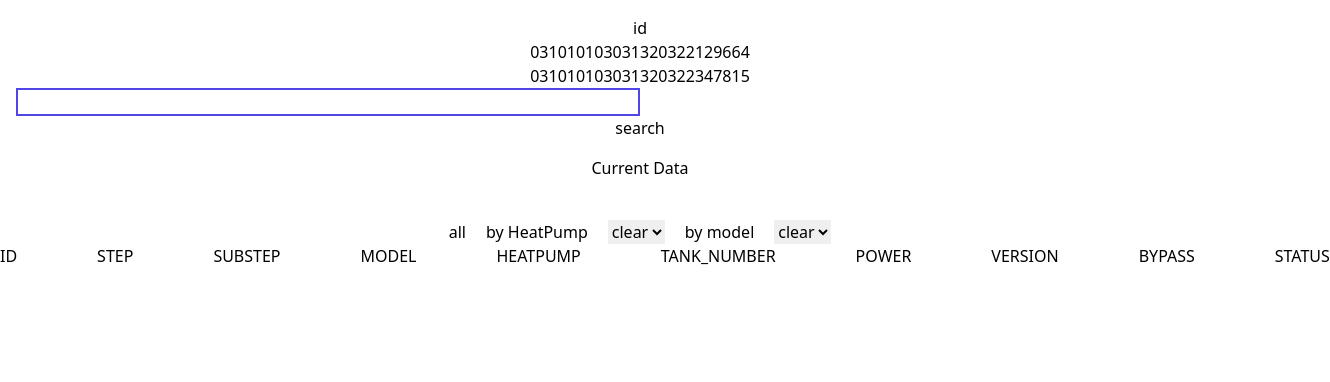
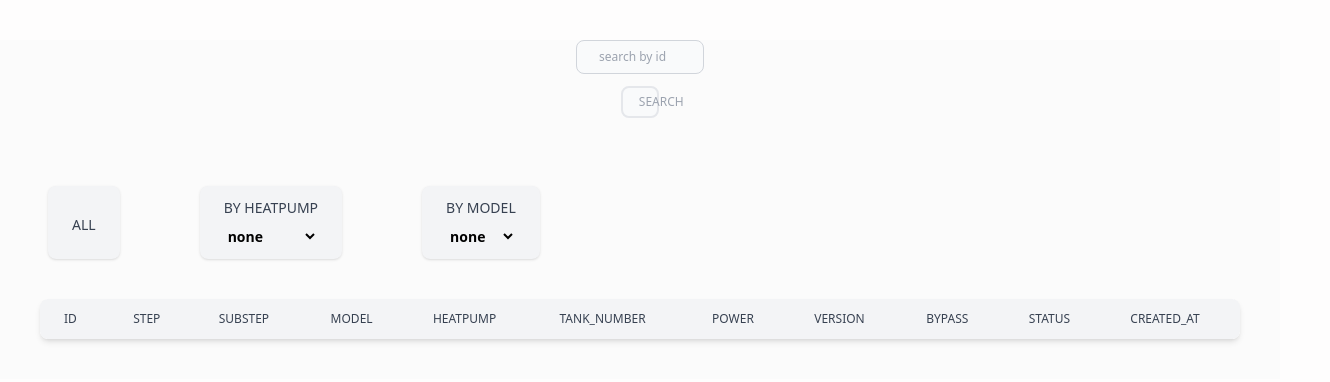
Before and after one commit to danielchochlinski/Data-App, a React (Create React App) app in the folder client/: page / in a window 1280 px wide. Shown: the top 382 px of the page, 1330 px wide, since content can reach past the window. Built offline with nearby package versions, Linux system fonts and the light colour scheme; the HTML template or start-up script is replaced by a standard one.

Commit message:
tailwind styles added

```diff
--- a/client/src/App.css
+++ b/client/src/App.css
@@ -1,38 +1,3 @@
-.App {
-  text-align: center;
+* {
+  background: rgba(246, 245, 245, 0.1);
 }
-
-.App-logo {
-  height: 40vmin;
-  pointer-events: none;
-}
-
-@media (prefers-reduced-motion: no-preference) {
-  .App-logo {
-    animation: App-logo-spin infinite 20s linear;
-  }
-}
-
-.App-header {
-  background-color: #282c34;
-  min-height: 100vh;
-  display: flex;
-  flex-direction: column;
-  align-items: center;
-  justify-content: center;
-  font-size: calc(10px + 2vmin);
-  color: white;
-}
-
-.App-link {
-  color: #61dafb;
-}
-
-@keyframes App-logo-spin {
-  from {
-    transform: rotate(0deg);
-  }
-  to {
-    transform: rotate(360deg);
-  }
-}
--- a/client/src/components/List.jsx
+++ b/client/src/components/List.jsx
@@ -1,64 +1,96 @@
 import React, { useEffect, useState, useCallback } from "react";
 import ListItem from "./ListItem";
+const List = ({ arr }) => {
+  const headers = [
+    "ID",
+    "STEP",
+    "SUBSTEP",
+    "MODEL",
+    "HEATPUMP",
+    "TANK_NUMBER",
+    "POWER",
+    "VERSION",
+    "BYPASS",
+    "STATUS",
+    "CREATED_AT",
+  ];
 
-const List = ({ arr }) => {
-  const headers = ["ID", "STEP", "SUBSTEP", "MODEL", "HEATPUMP", "TANK_NUMBER", "POWER", "VERSION", "BYPASS", "STATUS"];
-  // const heatPumpFilter = () => {};
-  // useEffect(() => {}, []);
   const [all, setAll] = useState(true);
-  console.log(arr);
   const uniqueHeatPump = [...new Set(arr.map((item) => item.heatpump))];
   const uniqueModel = [...new Set(arr.map((item) => item.model))];
   const [pump, setPump] = useState();
   const [model, setModel] = useState();
   const [filtered, setFiltered] = useState();
-  console.log(pump);
-  console.log(all);
+  // console.log(pump);
+  // console.log(all);
 
-  // const filterFunction = useCallback(() => {
-    // arr.filter((el) => {
-    //   if (all) {
-    //     return setFiltered(el);
-    //   } else if (el.heatpump === pump) {
-    //     setFiltered(el);
-    //     setAll(false);
-    //   }
-    // });
-  // }, [all, arr, pump]);
-  // console.log(filtered);
-  // useEffect(() => {
-  //   filterFunction();
-  // }, [filterFunction]);
+  const filterFunction = useCallback(() => {
+    arr.reduce((unique, o) => {
+      if (!unique.some((obj) => obj.id === o.id)) {
+        unique.push(o);
+      }
+      setFiltered(unique);
+      return unique;
+    }, []);
+  }, [arr]);
+  const filterByCriteria = useCallback(() => {
+    // arr.filter(()=>)
+  }, []);
+  console.log(arr);
+  useEffect(() => {
+    filterFunction();
+  }, [filterFunction, arr]);
   return (
-    <div className="flex flex-col mt-10 ">
-      <div className="flex gap-5 justify-center	">
-        <button onClick={() => setAll((state) => !state)}>all</button>
-        <label>by HeatPump</label>
-        <select onChange={(e) => setPump(e.target.value)} name="cars" id="cars">
-          <option value={undefined}>clear</option>
+    <div className="flex flex-col ">
+      <div className="flex gap-20 justify-left ml-12 	">
+        <div className="bg-gray-100 text-black cursor-ponter active:bg-black-600 font-semibold uppercase text-sm px-6 py-3 rounded-lg shadow hover:shadow-lg outline-none focus:outline-none ease-linear transition-all duration-150 flex flex-col justify-center	pb-0">
+          <label
+            className="mb-2  text-sm font-medium text-gray-700 dark:text-gray-400"
+            onClick={() => setAll((state) => !state)}
+          >
+            all
+          </label>
+        </div>
+        <div className="bg-gray-100 text-black cursor-ponter active:bg-black-600 font-semibold uppercase text-sm px-6 py-3 rounded-lg shadow hover:shadow-lg outline-none focus:outline-none ease-linear transition-all duration-150 flex flex-col">
+          <label className="mb-2 text-sm font-medium text-gray-700 dark:text-gray-400">by HeatPump</label>
+          <select className="cursor-pointer" onChange={(e) => setPump(e.target.value)} name="cars" id="cars">
+            <option value={undefined}>none</option>
             {uniqueHeatPump.map((el) => (
-            <option value={el}>{el}</option>
+              <option key={el.value} value={el}>
+                {el}
+              </option>
             ))}
           </select>
-        <label>by model</label>
-        <select onChange={(e) => setModel(e.target.value)} name="cars" id="cars">
-          <option value={undefined}>clear</option>
+        </div>
+        <div className="bg-gray-100 text-black cursor-ponter active:bg-black-600 font-semibold uppercase text-sm px-6 py-3 rounded-lg shadow hover:shadow-lg outline-none focus:outline-none ease-linear transition-all duration-150 flex flex-col">
+          <label className="mb-2 text-sm font-medium text-gray-700 dark:text-gray-400">by Model</label>
+          <select className="cursor-pointer" onChange={(e) => setModel(e.target.value)} name="cars" id="cars">
+            <option value={undefined}>none</option>
             {uniqueModel.map((el) => (
-            <option value={el}>{el}</option>
+              <option key={el.value} value={el}>
+                {el}
+              </option>
             ))}
           </select>
-        {/* <span>HEATPUMP</span>
-        <span>MODEL</span> */}
         </div>
-      <div className="flex gap-20 cursor-pointer">
+      </div>
+      <div className=" overflow-x-auto relative shadow-md sm:rounded-lg m-10 justify-center">
+        <table className=" w-full text-sm text-left text-gray-500 dark:text-gray-400">
+          <thead className="text-xs text-gray-700 uppercase bg-gray-100 dark:bg-gray-500 dark:text-gray-400">
+            <tr>
               {headers.map((el) => (
-          <div className="">{el}</div>
+                <td className="py-3 px-6" key={el}>
+                  {el}
+                </td>
               ))}
-      </div>
-      <div className="flex flex-col">
-        {arr?.map((el) => (
-          <ListItem data={el} />
+            </tr>
+          </thead>
+          <tbody>
+            {filtered?.map((el) => (
+              <ListItem key={el.id} data={el} />
             ))}
+          </tbody>
+        </table>
       </div>
     </div>
   );
--- a/client/src/components/SearchedData.jsx
+++ b/client/src/components/SearchedData.jsx
@@ -1,14 +1,86 @@
 import React from "react";
 
-const SearchedData = ({ data }) => {
+const SearchedData = ({ data, setModalOpen }) => {
   //   console.log(data);
   return (
-    <div>
-      <h3>Current Data</h3>
+    <div className="m-10">
+      <h3 className="">Current Data</h3>
       <div>
         <ul>
           <li>{data?.id}</li>
         </ul>
+      </div>
+      <button
+        class="block text-white bg-blue-700 hover:bg-blue-800 focus:ring-4 focus:outline-none focus:ring-blue-300 font-medium rounded-lg text-sm px-5 py-2.5 text-center dark:bg-blue-600 dark:hover:bg-blue-700 dark:focus:ring-blue-800"
+        type="button"
+        data-modal-toggle="popup-modal"
+      >
+        Toggle modal
+      </button>
+
+      <div
+        id="popup-modal"
+        tabindex="-1"
+        class="hidden overflow-y-auto overflow-x-hidden fixed top-0 right-0 left-0 z-50 md:inset-0 h-modal md:h-full"
+      >
+        <div class="relative p-4 w-full max-w-md h-full md:h-auto">
+          <div class="relative bg-white rounded-lg shadow dark:bg-gray-700">
+            <button
+              type="button"
+              class="absolute top-3 right-2.5 text-gray-400 bg-transparent hover:bg-gray-200 hover:text-gray-900 rounded-lg text-sm p-1.5 ml-auto inline-flex items-center dark:hover:bg-gray-800 dark:hover:text-white"
+              data-modal-toggle="popup-modal"
+            >
+              <svg
+                aria-hidden="true"
+                class="w-5 h-5"
+                fill="currentColor"
+                viewBox="0 0 20 20"
+                xmlns="http://www.w3.org/2000/svg"
+              >
+                <path
+                  fill-rule="evenodd"
+                  d="M4.293 4.293a1 1 0 011.414 0L10 8.586l4.293-4.293a1 1 0 111.414 1.414L11.414 10l4.293 4.293a1 1 0 01-1.414 1.414L10 11.414l-4.293 4.293a1 1 0 01-1.414-1.414L8.586 10 4.293 5.707a1 1 0 010-1.414z"
+                  clip-rule="evenodd"
+                ></path>
+              </svg>
+              <span class="sr-only">Close modal</span>
+            </button>
+            <div class="p-6 text-center">
+              <svg
+                aria-hidden="true"
+                class="mx-auto mb-4 w-14 h-14 text-gray-400 dark:text-gray-200"
+                fill="none"
+                stroke="currentColor"
+                viewBox="0 0 24 24"
+                xmlns="http://www.w3.org/2000/svg"
+              >
+                <path
+                  stroke-linecap="round"
+                  stroke-linejoin="round"
+                  stroke-width="2"
+                  d="M12 8v4m0 4h.01M21 12a9 9 0 11-18 0 9 9 0 0118 0z"
+                ></path>
+              </svg>
+              <h3 class="mb-5 text-lg font-normal text-gray-500 dark:text-gray-400">
+                Are you sure you want to delete this product?
+              </h3>
+              <button
+                data-modal-toggle="popup-modal"
+                type="button"
+                class="text-white bg-red-600 hover:bg-red-800 focus:ring-4 focus:outline-none focus:ring-red-300 dark:focus:ring-red-800 font-medium rounded-lg text-sm inline-flex items-center px-5 py-2.5 text-center mr-2"
+              >
+                Yes, I'm sure
+              </button>
+              <button
+                data-modal-toggle="popup-modal"
+                type="button"
+                class="text-gray-500 bg-white hover:bg-gray-100 focus:ring-4 focus:outline-none focus:ring-gray-200 rounded-lg border border-gray-200 text-sm font-medium px-5 py-2.5 hover:text-gray-900 focus:z-10 dark:bg-gray-700 dark:text-gray-300 dark:border-gray-500 dark:hover:text-white dark:hover:bg-gray-600 dark:focus:ring-gray-600"
+              >
+                No, cancel
+              </button>
+            </div>
+          </div>
+        </div>
       </div>
     </div>
   );
--- /dev/null
+++ b/client/src/components/SearchedDataModal.jsx
@@ -0,0 +1,75 @@
+import React, { useState } from "react";
+
+export default function Modal({ data }) {
+  const [showModal, setShowModal] = useState(false);
+  // const modalHandler = useCallback(())
+
+  return (
+    <>
+      {data ? (
+        <div
+          onClick={() => setShowModal(true)}
+          className="bg-gray-100 text-black cursor-ponter active:bg-black-600 font-semibold uppercase text-sm px-6 py-3 rounded-lg shadow hover:shadow-lg outline-none focus:outline-none mr-1 mb-1 ease-linear transition-all duration-150 flex flex-col"
+        >
+          <span className="m1">Device</span>
+          <button type="button">{data.id}</button>
+        </div>
+      ) : <div></div>}
+
+      {showModal ? (
+        <>
+          <div className="justify-center items-center flex overflow-x-hidden overflow-y-auto fixed inset-0 z-50 outline-none focus:outline-none">
+            <div className="relative w-auto my-6 mx-auto max-w-3xl">
+              <div className="border-0 rounded-lg shadow-lg relative flex flex-col w-full bg-white outline-none focus:outline-none">
+                <div className="flex items-start justify-between p-5 border-b border-solid text-center border-slate-200 rounded-t">
+                  <h3 className="text-3xl font-semibold">ID: {data?.id}</h3>
+                </div>
+                <div className="relative p-6   text-slate-500 text-lg leading-relaxed  grid grid-cols-4 gap-4">
+                  <label>Step</label>
+                  <span>{data?.step}</span>
+
+                  <label>Substep</label>
+                  <span>{data?.step}</span>
+
+                  <label>Model</label>
+                  <span>{data?.step}</span>
+
+                  <label>HeatPump</label>
+                  <span>{data?.step}</span>
+
+                  <label>Tank Number</label>
+                  <span>{data?.step}</span>
+
+                  <label>Power</label>
+                  <span>{data?.power}</span>
+
+                  <label>Versio</label>
+                  <span>{data?.version}</span>
+
+                  <label>Bypass</label>
+                  <span>{data?.bypass}</span>
+
+                  <label>Status</label>
+                  <span>{data?.status}</span>
+
+                  <label>Created At</label>
+                  <span>{data?.created_at}</span>
+                </div>
+                <div className="flex items-center justify-end p-6 border-t border-solid border-slate-200 rounded-b">
+                  <button
+                    className="text-black-500 background-transparent font-bold uppercase px-6 py-2 text-sm outline-none focus:outline-none mr-1 mb-1 ease-linear transition-all duration-150"
+                    type="button"
+                    onClick={() => setShowModal(false)}
+                  >
+                    X
+                  </button>
+                </div>
+              </div>
+            </div>
+          </div>
+          <div className="opacity-25 fixed inset-0 z-40 bg-black"></div>
+        </>
+      ) : null}
+    </>
+  );
+}
--- a/client/src/view/Main.jsx
+++ b/client/src/view/Main.jsx
@@ -4,6 +4,7 @@ import { useAxios } from "../hooks/useAxios";
 import axios from "axios";
 import SearchedData from "../components/SearchedData";
 import List from "../components/List";
+import SearchedDataModal from "../components/SearchedDataModal";
 const URL = "http://localhost:5000/api";
 const dataLocalStorage = JSON.parse(localStorage.getItem("history") || "[]");
 const Main = () => {
@@ -19,47 +20,53 @@ const Main = () => {
       return response.data.message;
       //notification
     }
+
     setData(response.data);
+
     setArr((state) => [...state, response.data]);
   };
 
   useEffect(() => {
-    localStorage.setItem("history", JSON.stringify(arr));
-  }, [arr]);
-
-  let hey = true;
-
-  const result = arr.filter((el) => {
-    return el.heatpu === "Samsung";
-  });
-  console.log("filtered", result);
-
-  console.log("arr", arr);
+    const unique = arr.reduce((unique, o) => {
+      if (!unique.some((obj) => obj.id === o.id)) {
+        unique.push(o);
+      }
+      return unique;
+    }, []);
+    localStorage.setItem("history", JSON.stringify(unique));
+  }, [arr, data]);
 
   return (
     <>
-      <section className="justify-center">
-        <div className="m-4">
-          <form onSubmit={onSubmit} className="flex flex-col ">
-            <label>id</label>
-            <h1>031010103031320322129664</h1>
-            <h2>031010103031320322347815</h2>
+      <section>
+        <div>
+          <div className="justify-items-center mt-10">
+            <form onSubmit={onSubmit} className="flex flex-col items-center mb-5 ">
+              {/* <h1>031010103031320322129664</h1>
+            <h2>031010103031320322347815</h2> */}
+
               <input
-              type="text"
-              className="w-1/2 justify-center border-solid border-2 border-indigo-600"
+                type="number"
+                placeholder="search by id"
+                id="small-input"
+                className="block text-center	 p-2 w-2/3 text-gray-900 bg-gray-50 rounded-lg border border-gray-300 sm:text-xs dark:border-gray-600 dark:placeholder-gray-400 dark:text-white dark:focus:ring-blue-500 dark:focus:border-blue-500"
                 onChange={(e) => setValue(e.target.value)}
                 value={value}
               />
-            <button type="submit">search</button>
+              <button
+                id="small-button"
+                type="submit"
+                class="w-1/5 h-8 mt-3 inline-block px-4 py-1 border-2 border-grey-600  bg-gray-50 text-gray-400 font-medium text-xs leading-normal uppercase rounded-lg hover:bg-black hover:bg-opacity-5 focus:outline-none focus:ring-0 transition duration-150 ease-in-out"
+              >
+                search
+              </button>
+              <div className="m-6">
+                <SearchedDataModal data={data} />
+              </div>
             </form>
           </div>
-      </section>
-      <section>
-        <SearchedData data={data} />
-      </section>
-
-      <section>
           <List arr={arr} />
+        </div>
       </section>
     </>
   );
```
Also changed, not shown: client/src/components/ListItem.jsx (+13 -13 lines). Lines whose indentation alone changed are shown as unchanged.
